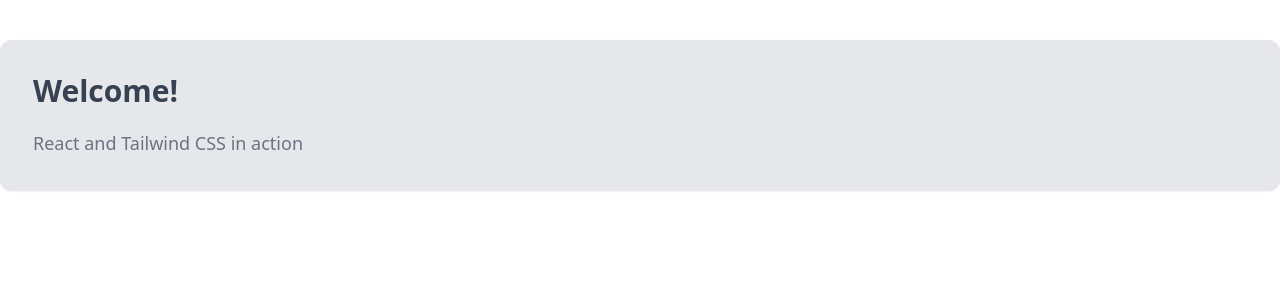
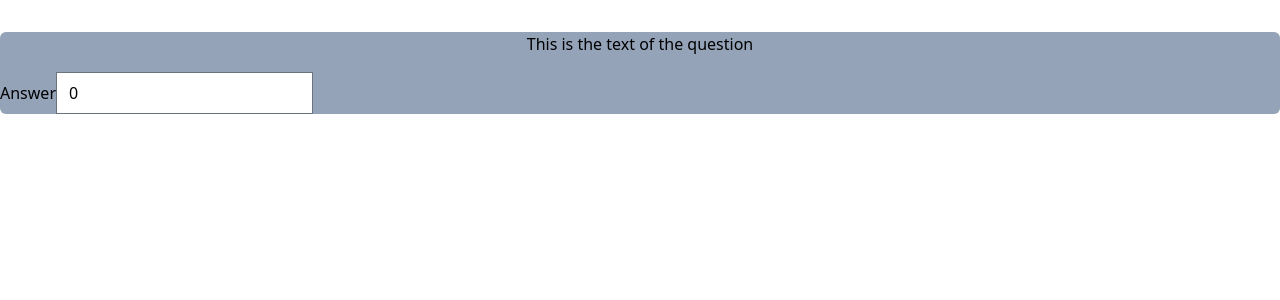
Before and after one commit to joecwilson/education-game, a React (Create React App) app: page / in a window 1280 px wide. Shown: the top 300 px of the page. Built offline with nearby package versions, Linux system fonts and the light colour scheme.

Commit message:
QUestion View is now Used

```diff
--- a/package.json
+++ b/package.json
@@ -36,6 +36,7 @@
     ]
   },
   "devDependencies": {
+    "@tailwindcss/forms": "^0.5.2",
     "autoprefixer": "^10.4.7",
     "postcss": "^8.4.14",
     "tailwindcss": "^3.1.6"
--- a/src/App.js
+++ b/src/App.js
@@ -1,16 +1,10 @@
 import React, { Component } from 'react';
+import QuestionView from './QuestionView';
 
 class App extends Component{
   render(){
     return(
-      <div className="container mx-auto bg-gray-200 rounded-xl shadow border p-8 m-10">
-      <p className="text-3xl text-gray-700 font-bold mb-5">
-        Welcome!
-      </p>
-      <p className="text-gray-500 text-lg">
-        React and Tailwind CSS in action
-      </p>
-    </div>
+      <QuestionView/>
     )
   }
 }
--- a/src/QuestionView.js
+++ b/src/QuestionView.js
@@ -2,13 +2,13 @@
 
 export default function QuestionView(){
     return(
-        <div className="Question">
-            <div className="field">
+        <div className="container mx-auto bg-slate-400 rounded-md m-8 ">
+            <div className="m-4 text-center">
                 <span>This is the text of the question</span>
             </div>
-            <form className="from-orange-100">
+            <form className="from-orange-500">
                 <label for="ans"> Answer</label>
-                <input type="text" id="ans" name="ans" value="0"></input>
+                <input type="number" id="ans" name="ans" value="0"></input>
             </form>
         </div>
     )
--- a/tailwind.config.js
+++ b/tailwind.config.js
@@ -6,5 +6,7 @@
   theme: {
     extend: {},
   },
-  plugins: [],
+  plugins: [
+    require('@tailwindcss/forms')
+  ],
 }
```
Also changed, not shown: src/index.js (line endings or trailing spaces), 1 other file (tests, documents, lock files or other folders).
